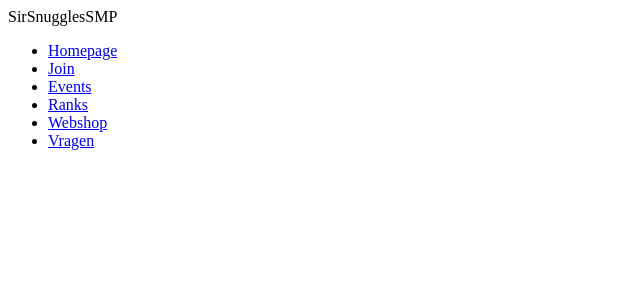
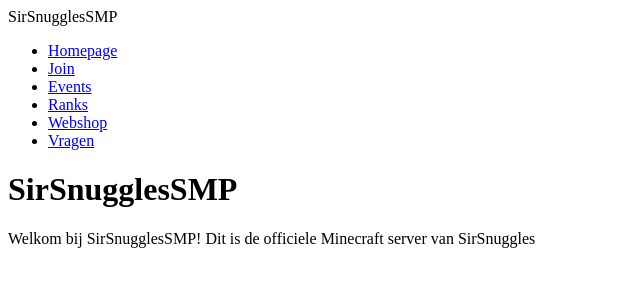
Before and after one commit to sirsnuggles1/sirsnugglessmp, a plain HTML site: page index.html in a window 1280 px wide. Shown: the whole page, without its empty margins (0-640 px from the left). Drawn offline with Linux system fonts and the light colour scheme.

Commit message:
Update index.html

```diff
--- a/index.html
+++ b/index.html
@@ -21,5 +21,7 @@
             <li><a href="vragen.html">Vragen</a></li>
         </ul>
     </nav>
+    <h1>SirSnugglesSMP</h1>
+    <p>Welkom bij SirSnugglesSMP! Dit is de officiele Minecraft server van SirSnuggles</p>
   </body>
 </html>
```
